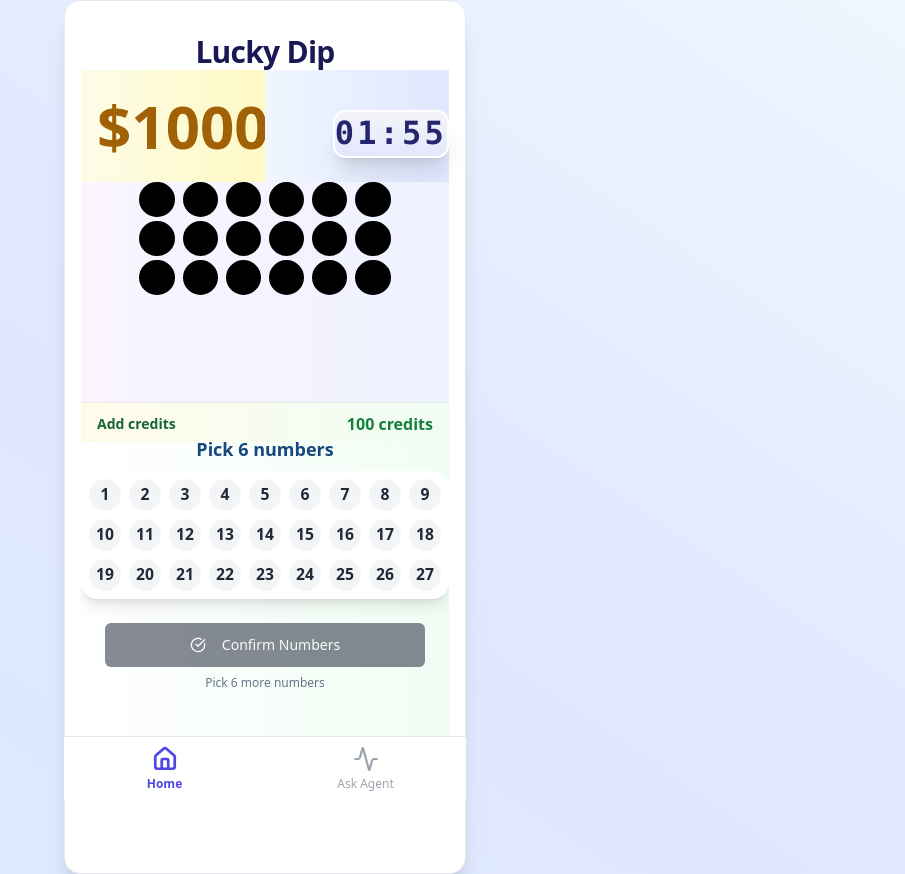
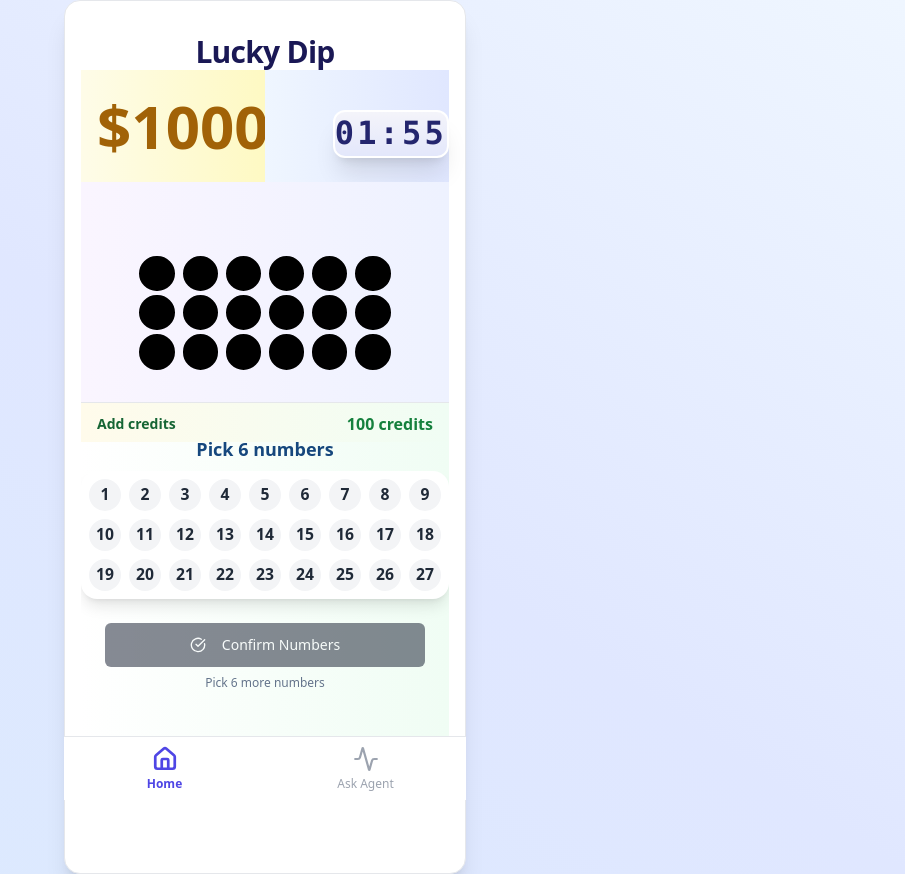
Before and after one commit to singhianand23045/grhf-teko, a React (Vite) app: page / in a window 1280 px wide. Shown: the whole page, without its empty margins (375-1280 px from the left). Built offline with nearby package versions, Linux system fonts and the light colour scheme.

Commit message:
Fix: Center drawn number circles
Center the black circles in the DrawNumbersSection for improved visual appeal.

```diff
--- a/src/features/draw/RevealPanel.tsx
+++ b/src/features/draw/RevealPanel.tsx
@@ -60,8 +60,9 @@ export default function RevealPanel() {
         creditsWon={revealResult.credits}
         jackpot={Boolean(revealResult.credits && revealResult.credits > 0 && revealResult.credits >= 1000)}
       />
-      <div className="w-full max-w-full flex flex-col justify-center items-center py-0">
-        <div className="w-full space-y-1">
+      {/* Grid wrapper -- ensure full height & center grid */}
+      <div className="flex-1 w-full flex items-center justify-center py-0">
+        <div className="w-full space-y-1 flex flex-col items-center justify-center">
           {drawnSets.map((set, rowIdx) => (
             <div
               key={rowIdx}
```
